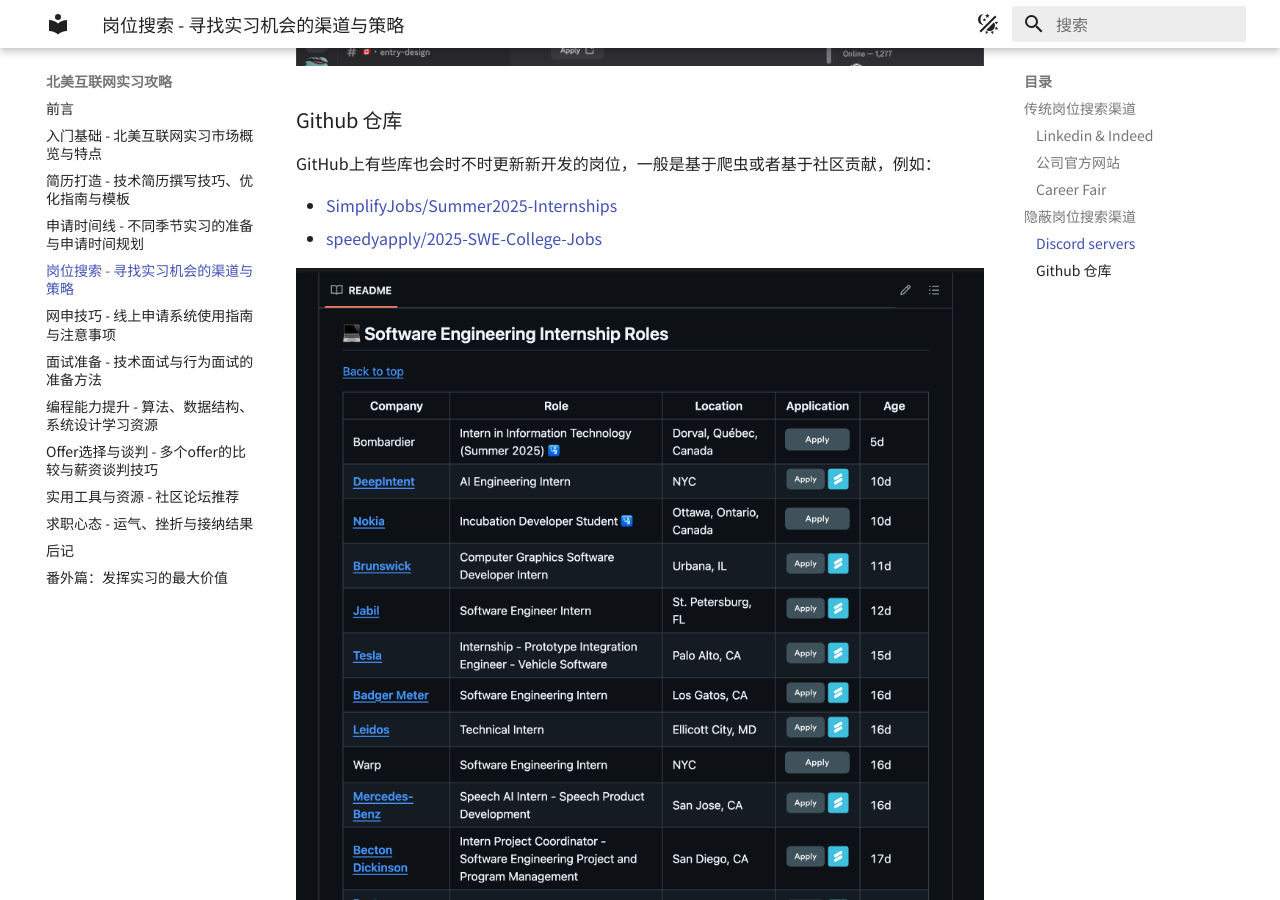
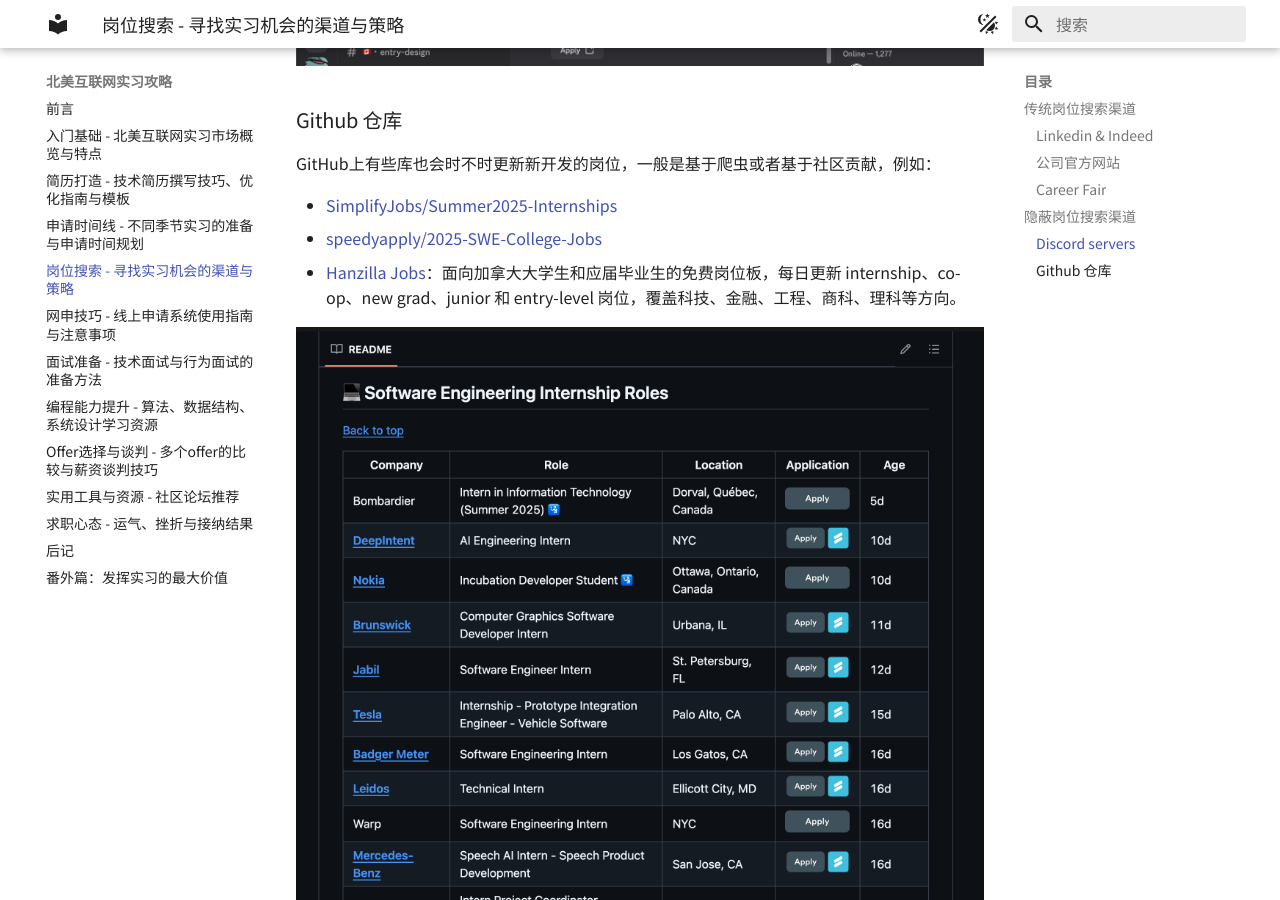
Before and after one commit to SamZhang02/internship-hunt-guide-cn, an MkDocs documentation site: the page built from docs/job_search.md, in a window 1280 px wide and 900 px high, scrolled down 1317 px. Built offline with MkDocs 1.6.1 and Material for MkDocs 9.7.7, drawn with Linux system fonts in a browser that asks for light colours.

Commit message:
docs: add Hanzilla Jobs to search resources (#10)
* docs: add Hanzilla Jobs to search resources

* docs: translate Hanzilla Jobs description

```diff
--- a/docs/job_search.md
+++ b/docs/job_search.md
@@ -33,6 +33,7 @@
 
 - [SimplifyJobs/Summer2025-Internships](https://github.com/SimplifyJobs/Summer2025-Internships)
 - [speedyapply/2025-SWE-College-Jobs](https://github.com/speedyapply/2025-SWE-College-Jobs)
+- [Hanzilla Jobs](https://jobs.hanzilla.co/internships/)：面向加拿大大学生和应届毕业生的免费岗位板，每日更新 internship、co-op、new grad、junior 和 entry-level 岗位，覆盖科技、金融、工程、商科、理科等方向。
 
 <p align="center">
 	<img src="assets/simplify_repo.png" >
```
